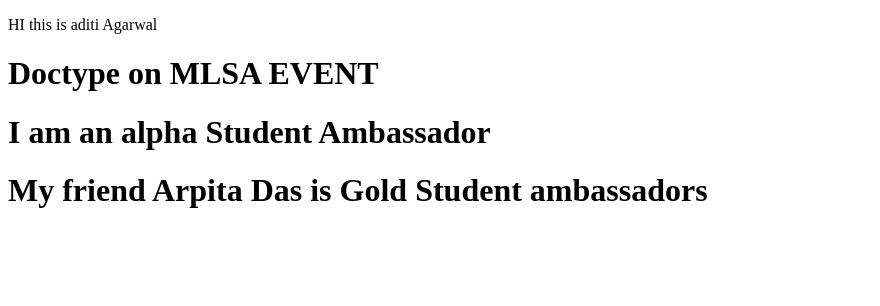
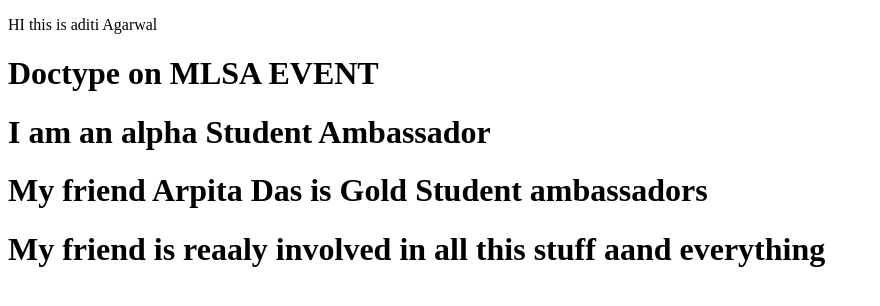
Before and after one commit to aditiagarw4722/MLSA-EVENT, a plain HTML site: page index.html in a window 1280 px wide. Shown: the whole page, without its empty margins (0-880 px from the left). Drawn offline with Linux system fonts and the light colour scheme.

Commit message:
Update index.html

```diff
--- a/index.html
+++ b/index.html
@@ -9,5 +9,6 @@
         <h1>Doctype on MLSA EVENT</h1>
         <h1> I am an alpha Student Ambassador</h1>
         <h1> My friend Arpita Das is Gold Student ambassadors</h1>
+        <h1> My friend is reaaly involved in all this stuff aand everything</h1>
     </body>
 </html>
```
